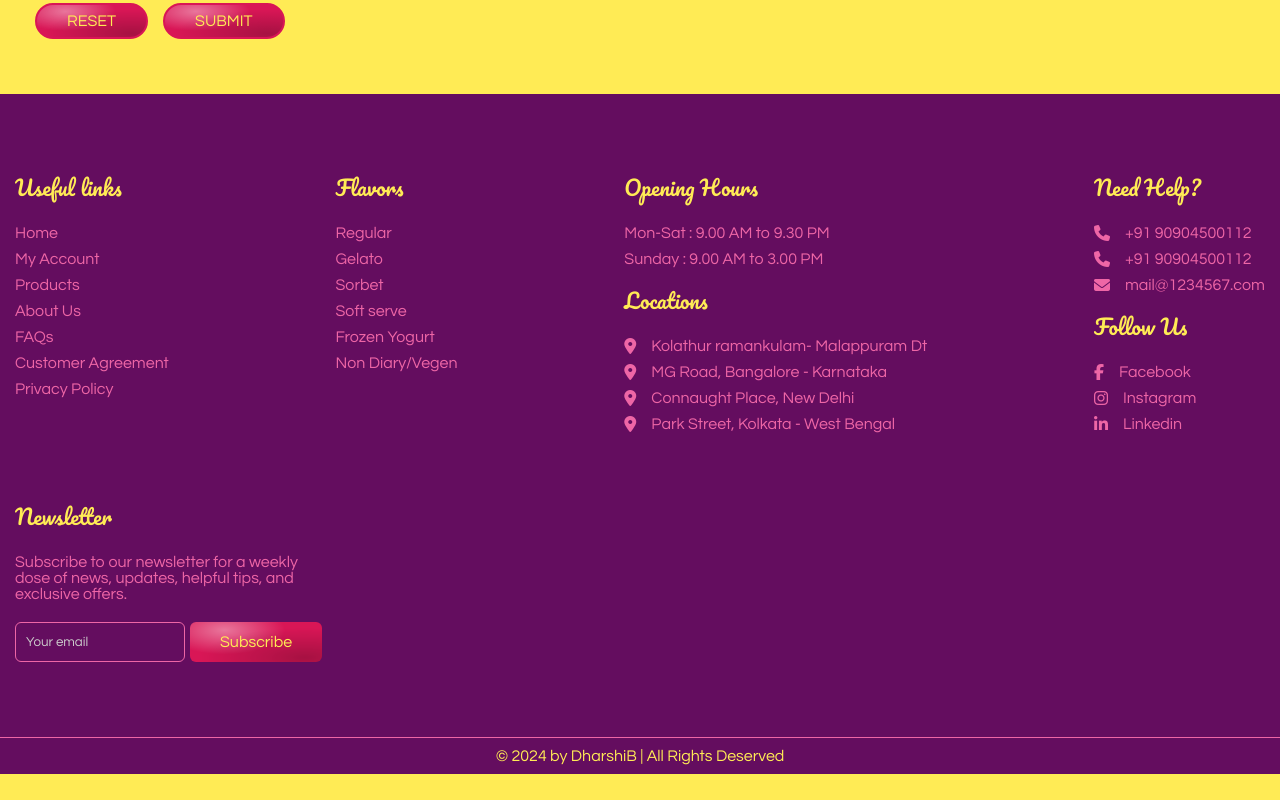
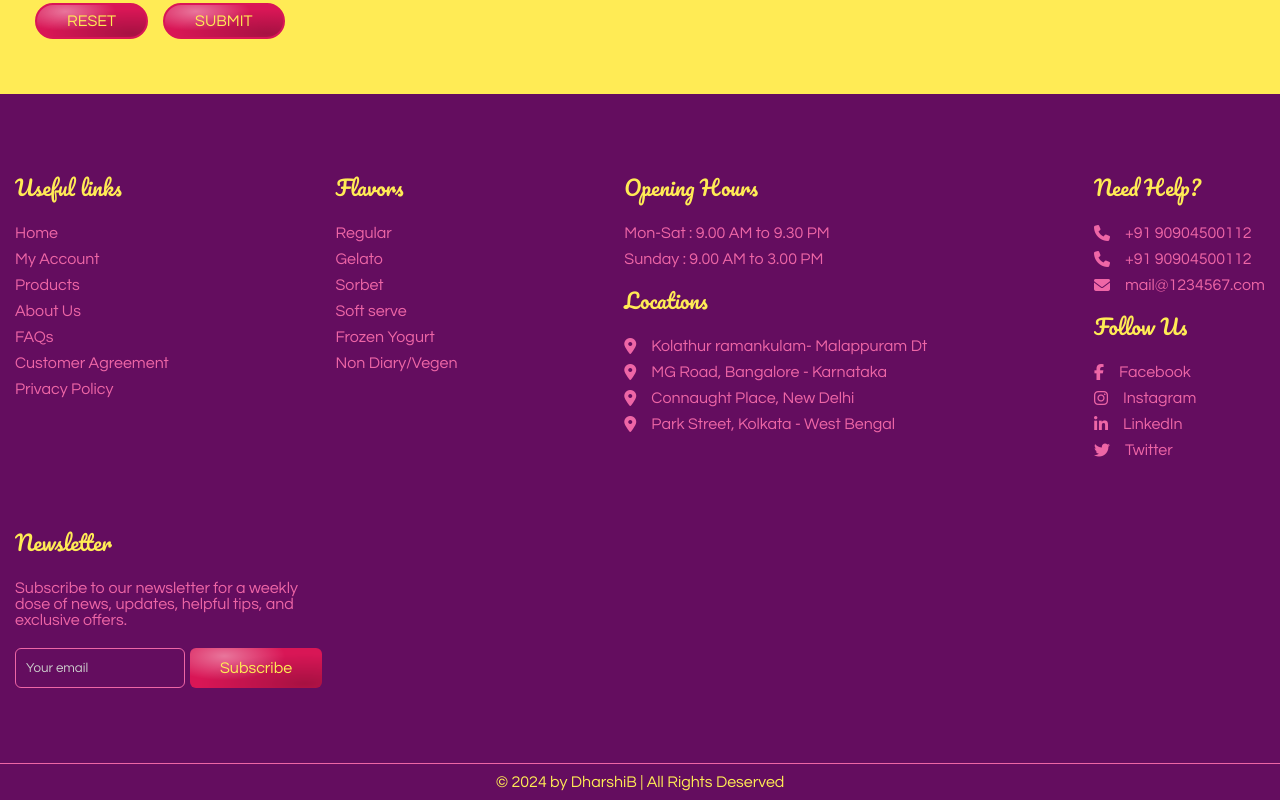
Before and after one commit to DharshiBalasubramaniyam/ice-cream-parlour-website, a plain HTML site: page delivery.html in a window 1280 px wide. Shown: the part 727-1527 px from the top of the page. Before the commit the page ends 1501 px from the top, so only its background shows below. Drawn offline with Linux system fonts and the light colour scheme; a script that the page names is missing; a web font is replaced by a local one.

Commit message:
Added Twitter link to social media section in the footer

```diff
--- a/delivery.html
+++ b/delivery.html
@@ -182,8 +182,10 @@
                 <ul class="links">
                     <li><a href="#" class="social"><i class="fa-brands fa-facebook-f"></i> Facebook</a></li>
                     <li><a href="#" class="social"><i class="fa-brands fa-instagram"></i> Instagram</a></li>
-                    <li><a href="#" class="social"><i class="fa-brands fa-linkedin-in"></i> Linkedin</a></li>
+                    <li><a href="#" class="social"><i class="fa-brands fa-linkedin-in"></i> LinkedIn</a></li>
+                    <li><a href="#" class="social"><i class="fa-brands fa-twitter"></i> Twitter</a></li> <!-- Added Twitter -->
                 </ul>
+
             </div>
             <div class="footer-col">
                 <h4>Newsletter</h4>
```
Also changed, not shown: dine-in.html (+3 -1 lines), index.html (+3 -1 lines).
